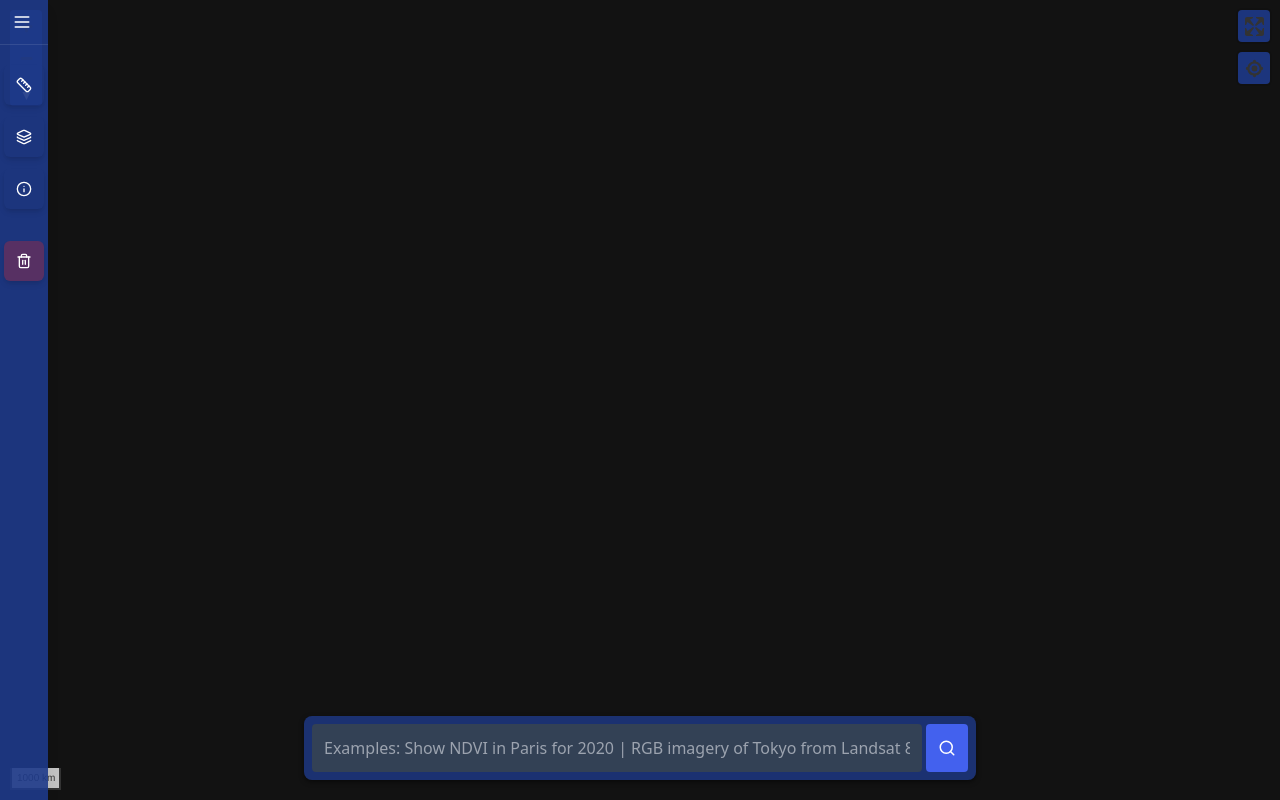
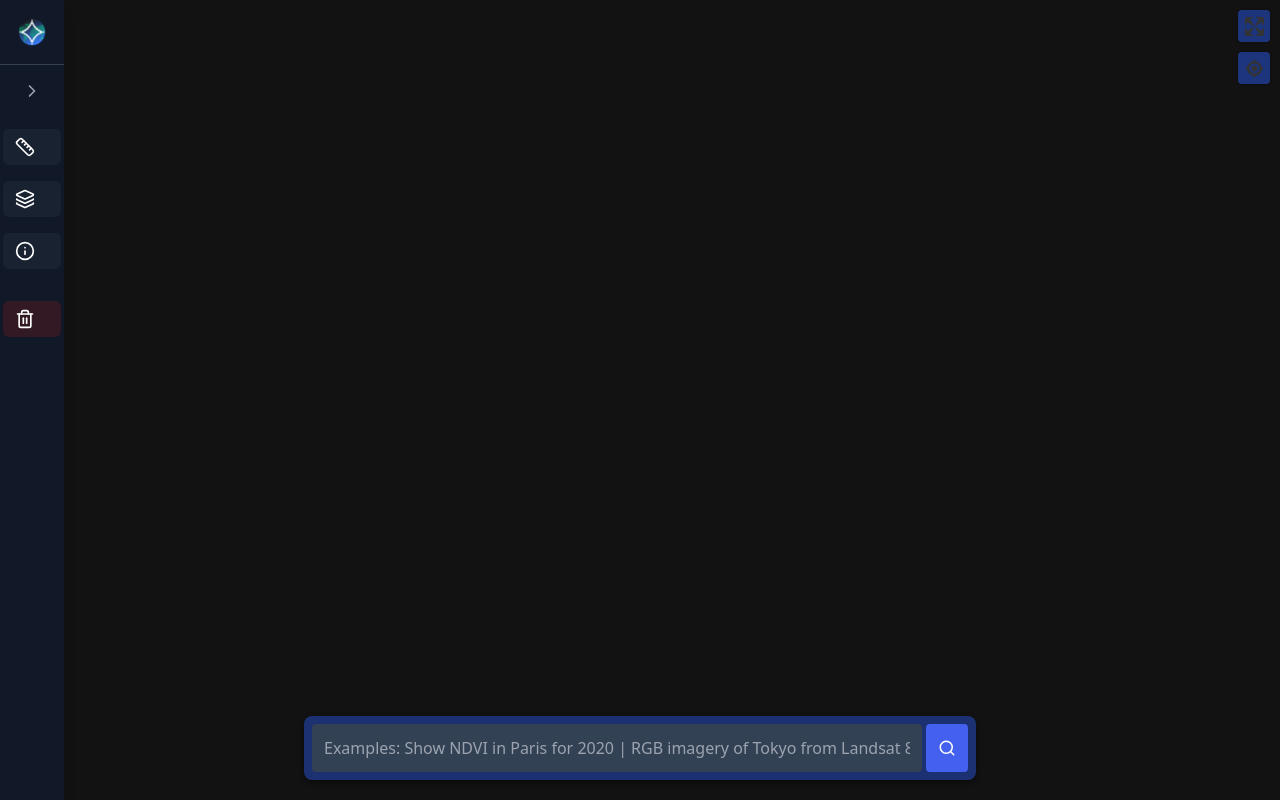
Before and after one commit to GeoGemma/GeoGemma-APAC-2025, a React (Vite) app in the folder frontend/: page / in a window 1280 px wide. Built offline with nearby package versions, Linux system fonts and the light colour scheme; no server answers.

Commit message:
v3
sidebar updated UI

```diff
--- a/frontend/src/components/Sidebar/LayersList.jsx
+++ b/frontend/src/components/Sidebar/LayersList.jsx
@@ -36,19 +36,21 @@ const LayersList = ({ showNotification }) => {
       {layers.map(layer => {
         const isVisible = layer.visibility !== 'none';
         return (
-          <li key={layer.id} className="layer-item">
+          <li key={layer.id} className="bg-gray-800/30 p-2 rounded-md hover:bg-gray-700/30 transition-colors">
             <div className="flex justify-between items-center">
-              <span className="text-sm">{formatLayerLabel(layer)}</span>
-              <div className="flex">
+              <span className="text-sm text-gray-200">{formatLayerLabel(layer)}</span>
+              <div className="flex space-x-1">
                 <button
-                  className="layer-control-button"
+                  className="p-1 rounded-md text-gray-400 hover:text-white hover:bg-gray-700/50"
                   onClick={() => handleToggleVisibility(layer.id)}
+                  title={isVisible ? "Hide layer" : "Show layer"}
                 >
                   {isVisible ? <Eye size={16} /> : <EyeOff size={16} />}
                 </button>
                 <button
-                  className="layer-control-button"
+                  className="p-1 rounded-md text-gray-400 hover:text-red-400 hover:bg-gray-700/50"
                   onClick={() => handleDeleteLayer(layer.id)}
+                  title="Delete layer"
                 >
                   <Trash2 size={16} />
                 </button>
@@ -64,7 +66,7 @@ const LayersList = ({ showNotification }) => {
                   max="1"
                   step="0.1"
                   defaultValue={layer.opacity || 0.8}
-                  className="w-full h-1 bg-white/30 rounded-lg appearance-none cursor-pointer"
+                  className="w-full h-1 bg-gray-600 rounded-lg appearance-none cursor-pointer"
                   onChange={(e) => handleOpacityChange(layer.id, parseFloat(e.target.value))}
                 />
               </div>
--- /dev/null
+++ b/frontend/src/components/Sidebar/Sidebar.css
@@ -0,0 +1,98 @@
+/* src/compnents/sidebar.css */
+
+/* Custom scrollbar for sidebar */
+.scrollbar-custom::-webkit-scrollbar {
+    width: 4px;
+  }
+
+  .scrollbar-custom::-webkit-scrollbar-track {
+    background: rgba(255, 255, 255, 0.05);
+    border-radius: 2px;
+  }
+
+  .scrollbar-custom::-webkit-scrollbar-thumb {
+    background: rgba(255, 255, 255, 0.2);
+    border-radius: 2px;
+  }
+
+  .scrollbar-custom::-webkit-scrollbar-thumb:hover {
+    background: rgba(255, 255, 255, 0.3);
+  }
+
+  /* Sidebar tool icons */
+  .sidebar-tool-icon {
+    display: flex;
+    align-items: center;
+    padding: 0.5rem 0.75rem;
+    border-radius: 0.375rem;
+    color: white;
+    cursor: pointer;
+    transition: all 0.2s ease;
+    width: 90%;
+    margin: 0 auto;
+  }
+
+  .sidebar-tool-icon:hover {
+    background-color: rgba(59, 130, 246, 0.5);
+    transform: translateY(-1px);
+  }
+
+  .sidebar-tool-icon.active {
+    background-color: rgba(37, 99, 235, 0.6);
+  }
+
+  /* Range slider styling */
+  input[type=range] {
+    -webkit-appearance: none;
+    height: 4px;
+    background: rgba(255, 255, 255, 0.3);
+    border-radius: 2px;
+  }
+
+  input[type=range]::-webkit-slider-thumb {
+    -webkit-appearance: none;
+    width: 12px;
+    height: 12px;
+    border-radius: 50%;
+    background: #3b82f6;
+    cursor: pointer;
+    border: none;
+  }
+
+  input[type=range]::-moz-range-thumb {
+    width: 12px;
+    height: 12px;
+    border-radius: 50%;
+    background: #3b82f6;
+    cursor: pointer;
+    border: none;
+  }
+
+  /* Logo animation */
+  @keyframes pulse {
+    0% {
+      transform: scale(1);
+    }
+    50% {
+      transform: scale(1.05);
+    }
+    100% {
+      transform: scale(1);
+    }
+  }
+
+  .logo-hover:hover {
+    animation: pulse 1s infinite;
+  }
+
+  /* Transitions */
+  .sidebar-transition {
+    transition: all 0.3s ease-in-out;
+  }
+
+  /* Mobile responsiveness */
+  @media (max-width: 640px) {
+    .sidebar-tool-icon {
+      padding: 0.375rem 0.5rem;
+    }
+  }
--- a/frontend/src/components/Sidebar/Sidebar.jsx
+++ b/frontend/src/components/Sidebar/Sidebar.jsx
@@ -1,11 +1,12 @@
 // src/components/Sidebar/Sidebar.jsx
 import { useState } from 'react';
 import PropTypes from 'prop-types';
-import { Menu, Ruler, Layers, Info, Trash2 } from 'lucide-react';
+import { ChevronLeft, ChevronRight, Menu, Ruler, Layers, Info, Trash2 } from 'lucide-react';
 import { useMap } from '../../contexts/MapContext';
 import LayersList from './LayersList';
 import MeasureToolControl from '../Map/MeasureToolControl';
 import { clearLayers as clearLayersApi } from '../../services/api';
+import './sidebar.css';
 
 const Sidebar = ({ showNotification }) => {
   const [isSidebarOpen, setIsSidebarOpen] = useState(false);
@@ -35,57 +36,109 @@ const Sidebar = ({ showNotification }) => {
   };
 
   return (
-    <div className={`fixed top-0 left-0 h-full bg-background-sidebar shadow-lg transition-all duration-300 z-10 ${isSidebarOpen ? 'w-60' : 'w-12'}`}>
-      <div className="p-3 border-b border-white/10 text-center cursor-pointer" onClick={toggleSidebar}>
-        <Menu size={20} />
+    <div className={`fixed top-0 left-0 h-full bg-gray-900 shadow-lg transition-all duration-300 z-10 ${isSidebarOpen ? 'w-64' : 'w-16'}`}>
+      {/* Logo Section */}
+<div className="border-b border-gray-700 flex justify-center py-4">
+  {isSidebarOpen ? (
+    <div className="flex items-center justify-between w-full px-4">
+      <div className="flex items-center">
+        {/* Logo image */}
+        <img
+          src="/geoshort.png"
+          alt="GeoGemma Logo"
+          className="h-8 w-8 object-contain"
+        />
+        <span className="ml-2 text-white font-semibold">GeoGemma</span>
+      </div>
+      <button onClick={toggleSidebar} className="text-gray-400 hover:text-white">
+        <ChevronLeft size={20} />
+      </button>
+    </div>
+  ) : (
+    <div className="flex justify-center w-full">
+      {/* Collapsed logo */}
+      <img
+        src="/geoshort.png"
+        alt="GeoGemma Logo"
+        className="h-8 w-8 object-contain"
+      />
+    </div>
+  )}
 </div>
 
-      <div className="flex flex-col items-center pt-5">
+      {/* Main Sidebar Content */}
+      <div className="flex flex-col">
+        {/* Expand/Collapse button for small sidebar */}
+        {!isSidebarOpen && (
+          <button
+            className="mt-2 mx-auto text-gray-400 hover:text-white p-2"
+            onClick={toggleSidebar}
+          >
+            <ChevronRight size={20} />
+          </button>
+        )}
+
+        {/* Tool Icons */}
+        <div className="flex flex-col items-center py-5 gap-4">
           <div
-          className={`sidebar-icon ${activeSection === 'measure' ? 'active' : ''}`}
+            className={`sidebar-tool-icon ${activeSection === 'measure' ? 'bg-blue-900/50' : 'bg-gray-800/60'}`}
             title="Measure"
             onClick={() => toggleSection('measure')}
           >
             <Ruler size={20} />
+            {isSidebarOpen && <span className="ml-3 text-sm">Measure</span>}
           </div>
 
           <div
-          className={`sidebar-icon ${activeSection === 'layers' ? 'active' : ''}`}
+            className={`sidebar-tool-icon ${activeSection === 'layers' ? 'bg-blue-900/50' : 'bg-gray-800/60'}`}
             title="Layer Control"
             onClick={() => toggleSection('layers')}
           >
             <Layers size={20} />
+            {isSidebarOpen && <span className="ml-3 text-sm">Layers</span>}
           </div>
 
           <div
-          className="sidebar-icon"
+            className="sidebar-tool-icon bg-gray-800/60"
             title="Feature Information"
           >
             <Info size={20} />
+            {isSidebarOpen && <span className="ml-3 text-sm">Information</span>}
           </div>
 
           <div
-          className="sidebar-icon mt-5 bg-red-600/30 hover:bg-red-600/50"
+            className="sidebar-tool-icon bg-red-900/30 hover:bg-red-800/50 mt-4"
             title="Clear Layers"
             onClick={handleClearLayers}
           >
             <Trash2 size={20} />
+            {isSidebarOpen && <span className="ml-3 text-sm">Clear Layers</span>}
+          </div>
         </div>
       </div>
 
+      {/* Panel Content */}
+      {isSidebarOpen && (
+        <div className="px-2">
           {/* Layers Panel */}
-      {activeSection === 'layers' && isSidebarOpen && (
-        <div className="bg-black/50 rounded m-2 max-h-[60vh] overflow-y-auto scrollbar-custom">
-          <h3 className="text-center border-b border-white/10 py-2 sticky top-0 bg-black/70 z-10">Layers</h3>
+          {activeSection === 'layers' && (
+            <div className="bg-gray-800/70 rounded-md overflow-hidden">
+              <h3 className="text-center text-sm border-b border-gray-700 py-2 bg-gray-800">Layers</h3>
+              <div className="max-h-[60vh] overflow-y-auto">
                 <LayersList showNotification={showNotification} />
+              </div>
             </div>
           )}
 
           {/* Measure Tools Panel */}
-      {activeSection === 'measure' && isSidebarOpen && (
-        <div className="bg-black/50 rounded m-2">
-          <h3 className="text-center border-b border-white/10 py-2">Measure</h3>
+          {activeSection === 'measure' && (
+            <div className="bg-gray-800/70 rounded-md overflow-hidden">
+              <h3 className="text-center text-sm border-b border-gray-700 py-2 bg-gray-800">Measure</h3>
+              <div className="p-2">
                 <MeasureToolControl showNotification={showNotification} />
+              </div>
+            </div>
+          )}
         </div>
       )}
     </div>
@@ -96,4 +149,25 @@ Sidebar.propTypes = {
   showNotification: PropTypes.func.isRequired
 };
 
+// Add this CSS to your global styles or create a new CSS module
+const styles = `
+.sidebar-tool-icon {
+  display: flex;
+  align-items: center;
+  padding: 0.5rem;
+  border-radius: 0.375rem;
+  color: white;
+  cursor: pointer;
+  transition: all 0.2s;
+  width: 90%;
+}
+
+.sidebar-tool-icon:hover {
+  background-color: rgba(59, 130, 246, 0.5);
+}
+`;
+
+// You can add this to your component as a style tag if needed
+// or import it as a CSS module
+
 export default Sidebar;
```
Also changed, not shown: frontend/public/geolong.png (added), frontend/public/geoshort.png (added). Lines whose indentation alone changed are shown as unchanged.
